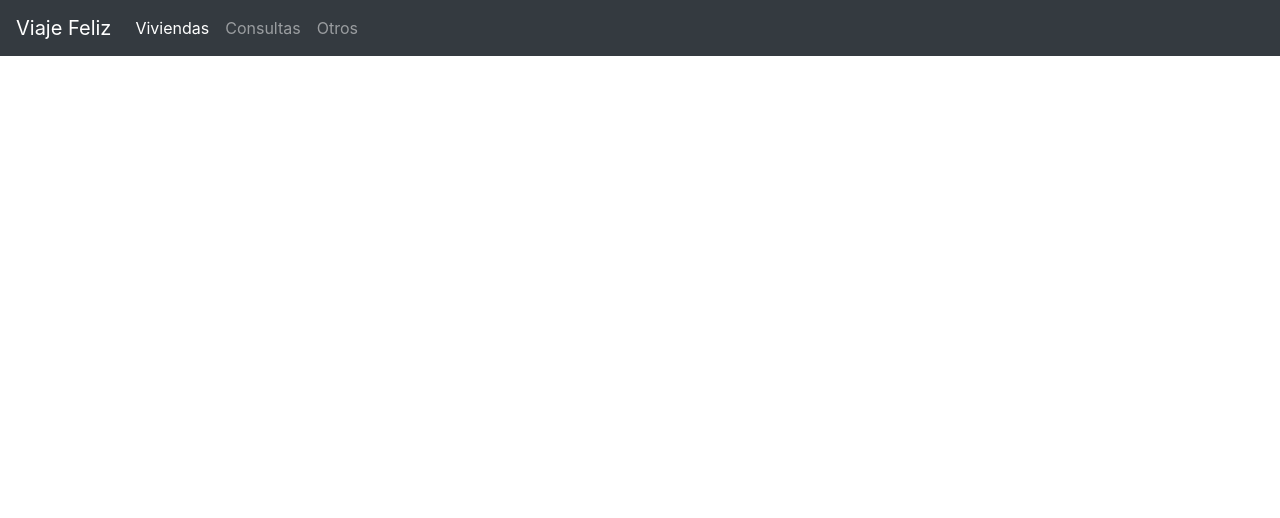
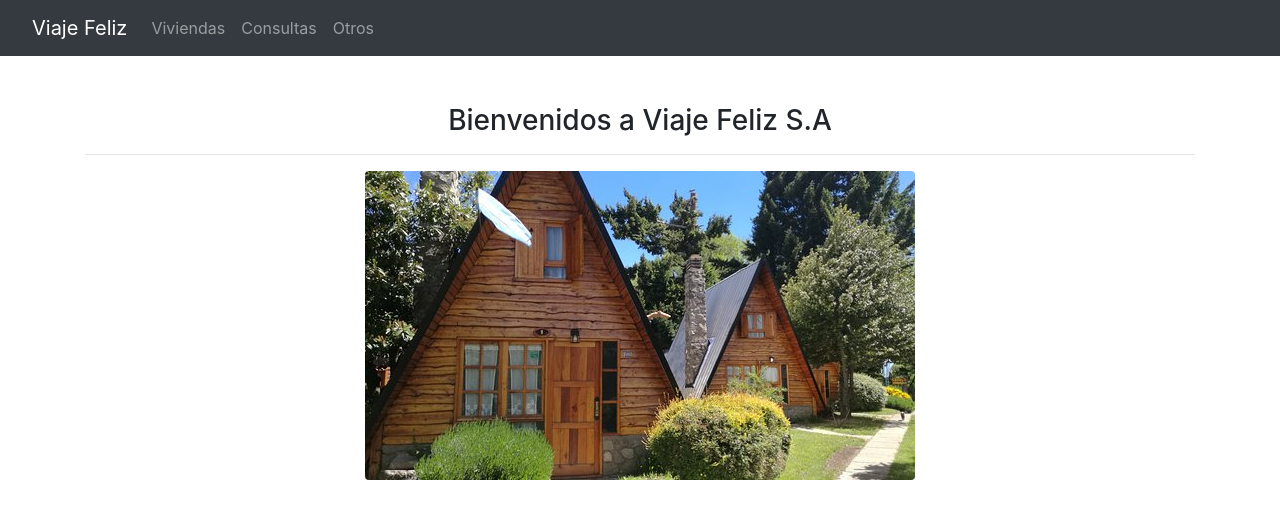
Before and after one commit to WilliamsGutierrezGiraldo/viaje-feliz-front-end, a React (Create React App) app: page / in a window 1280 px wide. Shown: the top 518 px of the page. Built offline with nearby package versions, Linux system fonts and the light colour scheme.

Commit message:
Se agrega componente bienvenida

```diff
--- a/src/App.js
+++ b/src/App.js
@@ -2,6 +2,7 @@ import React, { Component } from 'react';
 import DatePicker from 'react-datepicker';
 import Vivienda from './components/Vivienda';
 import Navegacion from './components/Navegacion';
+import Bienvenida from './components/Bienvenida'
 import {BrowserRouter as Router}  from 'react-router-dom';
 import "react-datepicker/dist/react-datepicker.css";
 import { Route } from 'react-router-dom';
@@ -15,6 +16,7 @@ export default class App extends Component {
       <div>
         <Router>
             <Navegacion />
+            <Route path="/" exact component={Bienvenida} />
             <Route path="/viviendas" component={Viviendas} />
         </Router>
       </div>
--- /dev/null
+++ b/src/components/Bienvenida.js
@@ -0,0 +1,11 @@
+import React from 'react'
+
+export default function Bienvenida() {
+    return (
+        <div className="container text-center mt-5">
+            <h3>Bienvenidos a Viaje Feliz S.A</h3>
+            <hr/>
+            <img src="imagenes/inicio.jpg" className="rounded mx-auto d-block" alt="Imagen de inicio"></img>
+        </div>
+    )
+}
--- a/src/components/Navegacion.js
+++ b/src/components/Navegacion.js
@@ -5,10 +5,11 @@ export default function Navegacion() {
     return (
         <React.Fragment>
             <nav className="navbar navbar-expand-lg navbar navbar-dark bg-dark">
-                <a className="navbar-brand" href="#">Viaje Feliz</a>
+                <a className="navbar-brand" href="#"></a>
+                <Link className="navbar-brand" to="/">Viaje Feliz</Link>
                 <div className="collapse navbar-collapse" id="navbarText">
                     <ul className="navbar-nav mr-auto">
-                        <li className="nav-item active">
+                        <li className="nav-item">
                             {/* <a className="nav-link" href="#">Home <span className="sr-only">(current)</span></a> */}
                             <Link className="nav-link" to="/viviendas">Viviendas</Link>
                         </li>
```
Also changed, not shown: public/imagenes/inicio.jpg (added).
